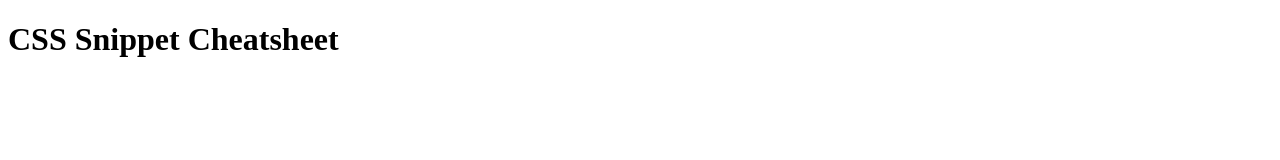
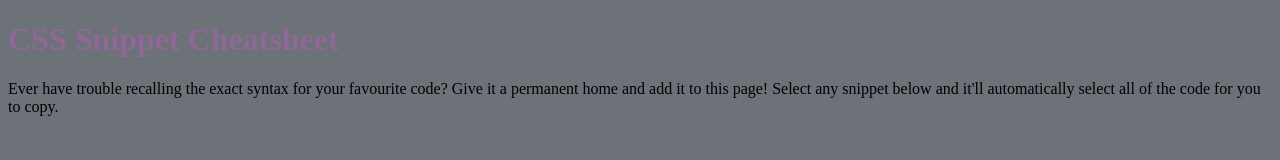
Before and after one commit to LanguageBytes/Project-Nick-Yasmin-Sarah-, a plain HTML site: page index.html in a window 1280 px wide. Drawn offline with Linux system fonts and the light colour scheme.

Commit message:
added style in css and html elements

```diff
--- a/index.html
+++ b/index.html
@@ -4,11 +4,17 @@
     <meta charset="UTF-8" />
     <meta http-equiv="X-UA-Compatible" content="IE=edge" />
     <meta name="viewport" content="width=device-width, initial-scale=1.0" />
+    <link rel="stylesheet" href="./Style.css">
     <title>CSS Wireframe CheatSheet</title>
   </head>
   <body>
+      <!-- Header section -->
       <header>
-          <h1>CSS Snippet Cheatsheet</h1>
-      </header>
+        <h1>CSS Snippet Cheatsheet</h1>
+    </header>
+    <!-- paragraph explanation/descriptive -->
+    <section>
+        <p>Ever have trouble recalling the exact syntax for your favourite code? Give it a permanent home and add it to this page! Select any snippet below and it'll automatically select all of the code for you to copy.</p>
+    </section>
   </body>
 </html>
```
